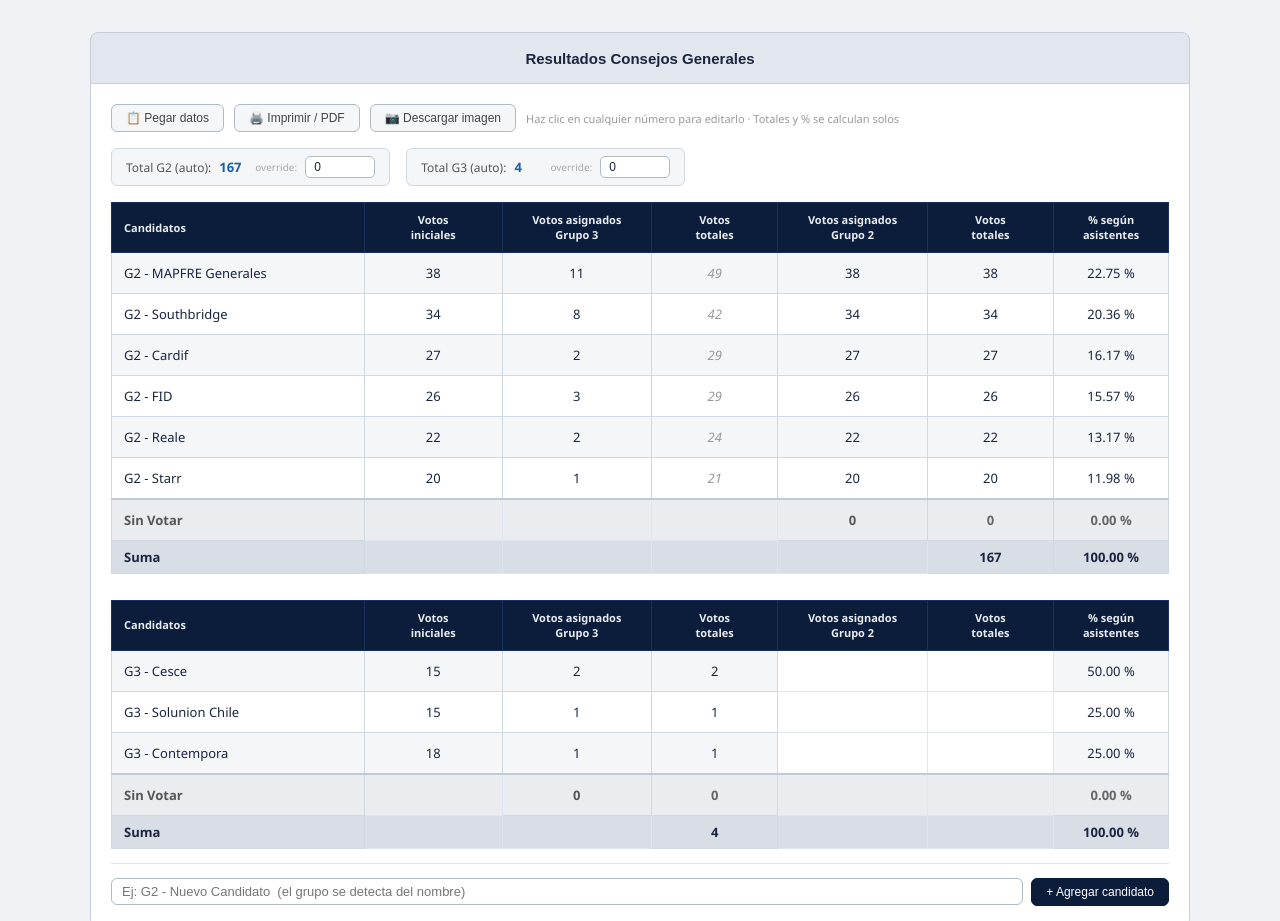
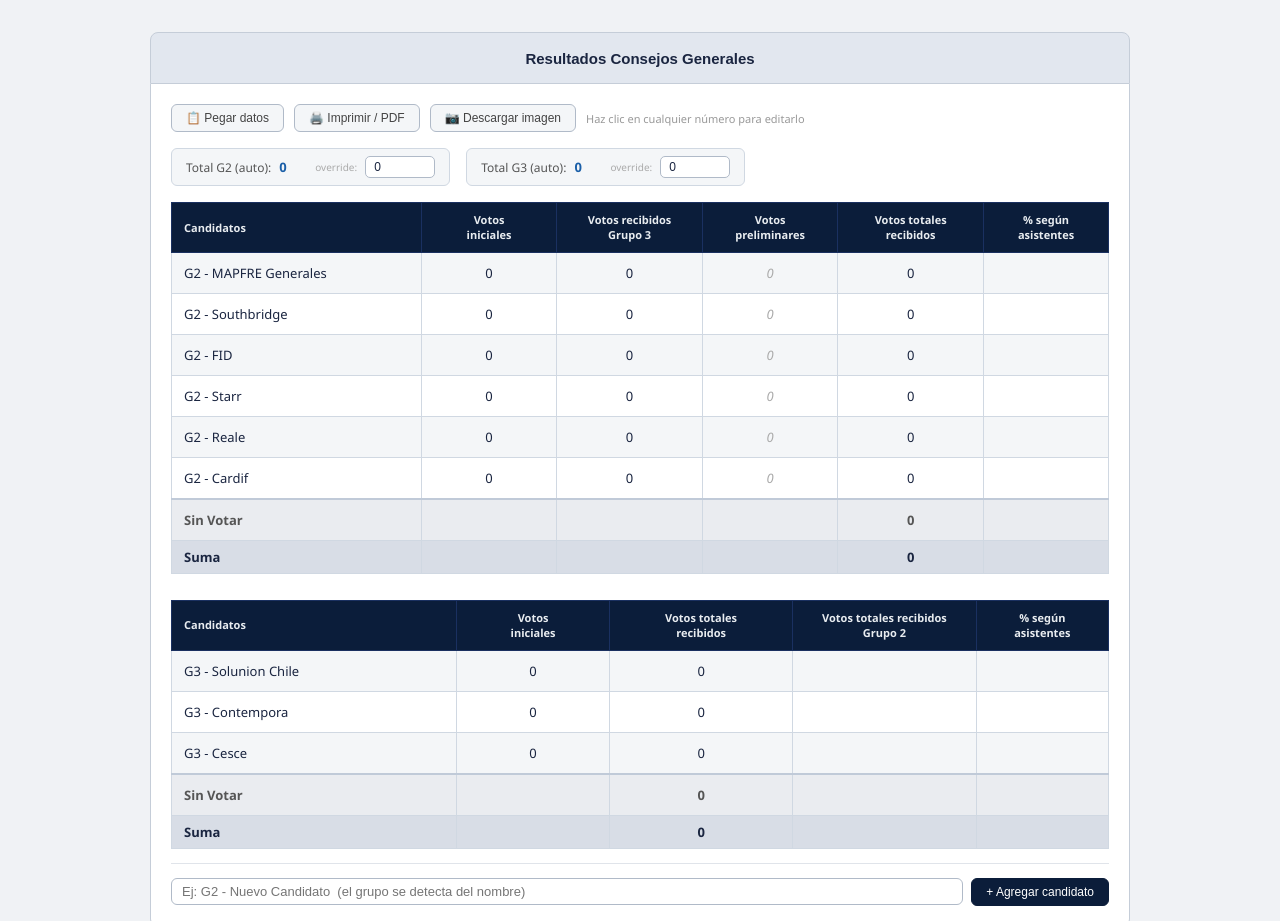
Before and after one commit to Burzua1/resultados-eleccion, a plain HTML site: page index.html in a window 1280 px wide. Shown: the top 921 px of the page. Drawn offline with nearby package versions, Linux system fonts and the light colour scheme.

Commit message:
Update index.html

```diff
--- a/index.html
+++ b/index.html
@@ -7,7 +7,7 @@
 <style>
   * { box-sizing: border-box; margin: 0; padding: 0; }
   body { font-family: 'Segoe UI', Arial, sans-serif; background: #f0f2f5; min-height: 100vh; padding: 32px 16px; }
-  .container { max-width: 1100px; margin: 0 auto; }
+  .container { max-width: 980px; margin: 0 auto; }
 
   .page-title-wrap { background: #e2e7ef; border: 1px solid #c5cdd8; border-radius: 8px 8px 0 0; padding: 14px 20px; text-align: center; }
   .page-title-wrap input { font-size: 15px; font-weight: 600; color: #1a2540; text-align: center; background: transparent; border: none; width: 100%; outline: none; cursor: pointer; }
@@ -44,20 +44,26 @@
   .paste-actions { display: flex; gap: 8px; margin-top: 8px; align-items: center; }
   .feedback { font-size: 11px; color: #0a7a3a; font-weight: 600; }
 
-  /* Tables */
   .group-section { margin-bottom: 26px; }
   .group-section:last-child { margin-bottom: 0; }
 
   table { width: 100%; border-collapse: collapse; table-layout: fixed; }
-  col.col-name { width: 22%; }
-  col.col-ini  { width: 12%; }
-  col.col-g3   { width: 13%; }
-  col.col-tot1 { width: 11%; }
-  col.col-g2   { width: 13%; }
-  col.col-tot2 { width: 11%; }
-  col.col-pct  { width: 10%; }
 
-  /* All headers same dark navy */
+  /* G2 table: 6 cols */
+  .tbl-g2 col.col-name  { width: 24%; }
+  .tbl-g2 col.col-ini   { width: 13%; }
+  .tbl-g2 col.col-g3r   { width: 14%; }
+  .tbl-g2 col.col-prel  { width: 13%; }
+  .tbl-g2 col.col-totr  { width: 14%; }
+  .tbl-g2 col.col-pct   { width: 12%; }
+
+  /* G3 table: 5 cols */
+  .tbl-g3 col.col-name  { width: 28%; }
+  .tbl-g3 col.col-ini   { width: 15%; }
+  .tbl-g3 col.col-totr  { width: 18%; }
+  .tbl-g3 col.col-g2b   { width: 18%; }
+  .tbl-g3 col.col-pct   { width: 13%; }
+
   .thead-cols th {
     background: #0B1D3A; color: #e8ecf0;
     font-size: 11px; font-weight: 600;
@@ -67,7 +73,6 @@
   }
   .thead-cols th.th-name { text-align: left; padding-left: 12px; }
 
-  /* Data rows — no special cell colors, plain alternating */
   .data-row td {
     padding: 7px 8px; font-size: 13px;
     border: 0.5px solid #d0d8e2; color: #1a2540;
@@ -76,36 +81,20 @@
   .data-row td.td-name { text-align: left; padding-left: 12px; }
   .data-row:nth-child(odd)  td { background: #f4f6f8; }
   .data-row:nth-child(even) td { background: #ffffff; }
+  /* Votos preliminares: gray italic, auto-calculated */
+  td.td-prel { color: #aaa; font-style: italic; }
 
-  /* G2 first votos totales: italic gray (reference only) */
-  tr.row-g2 td.td-tot1 { color: #999; font-style: italic; }
-  /* Empty cells for inapplicable columns */
-  td.td-blank { background: inherit !important; color: transparent !important; border-color: #e0e6ee; }
+  .row-sinvotar td { border-top: 2px solid #c0cad8; background: #eaecf0 !important; color: #666; font-weight: 600; }
+  .row-sinvotar td.td-name { color: #555; }
+  .row-suma td { border-top: 1px solid #a0afc0; background: #d8dde6 !important; color: #1a2540; font-weight: 700; }
 
-  /* Sin Votar — same light gray as odd rows, just a top border */
-  .row-sinvotar td {
-    border-top: 2px solid #c0cad8;
-    background: #eaecf0 !important;
-    color: #666;
-    font-weight: 600;
-  }
-  .row-sinvotar td.td-name { color: #555; }
-
-  /* Suma — slightly darker gray */
-  .row-suma td {
-    border-top: 1px solid #a0afc0;
-    background: #d8dde6 !important;
-    color: #1a2540;
-    font-weight: 700;
-  }
-
-  /* Hide number spinners so text stays truly centered */
+  /* Hide number spinners */
   input[type=number]::-webkit-outer-spin-button,
   input[type=number]::-webkit-inner-spin-button { -webkit-appearance: none; margin: 0; }
   input[type=number] { -moz-appearance: textfield; }
 
   .vote-input {
-    width: 64px; text-align: center;
+    width: 72px; text-align: center;
     border: 1px solid transparent; border-radius: 4px;
     padding: 3px 4px; font-size: 13px;
     background: transparent; color: #1a2540;
@@ -114,7 +103,6 @@
   .vote-input:hover { border-color: #6a8dbd; background: #edf2f9; }
   .vote-input:focus { border-color: #1a3060; background: #fff; outline: none; box-shadow: 0 0 0 2px rgba(26,48,96,0.15); }
 
-  /* Sin votar editable — fills the cell so it aligns perfectly */
   .sv-input {
     width: 100%; text-align: center;
     border: 1px solid transparent; border-radius: 4px;
@@ -158,7 +146,7 @@
       <button class="btn" onclick="togglePaste()">📋 Pegar datos</button>
       <button class="btn" onclick="window.print()">🖨️ Imprimir / PDF</button>
       <button class="btn" onclick="descargarImagen()">📷 Descargar imagen</button>
-      <span class="hint">Haz clic en cualquier número para editarlo · Totales y % se calculan solos</span>
+      <span class="hint">Haz clic en cualquier número para editarlo</span>
     </div>
 
     <div class="group-config no-print">
@@ -180,7 +168,7 @@
       <div class="paste-panel">
         <h4><span>Paso 1 — Resultados iniciales</span><span class="badge badge-g3">G2 + G3</span></h4>
         <p>Copia desde Excel <strong>3 columnas</strong>:<br>
-          <code>Nombre</code> · <code>Votos iniciales</code> · <code>Votos asignados G3</code>
+          <code>Nombre</code> · <code>Votos iniciales</code> · <code>Votos recibidos G3</code>
         </p>
         <textarea id="pasteG3" placeholder="G2 - MAPFRE Generales&#9;38&#9;11&#10;G3 - Solunion Chile&#9;15&#9;2"></textarea>
         <div class="paste-actions">
@@ -189,9 +177,12 @@
         </div>
       </div>
       <div class="paste-panel">
-        <h4><span>Paso 2 — Votos asignados G2</span><span class="badge badge-g2">Solo G2</span></h4>
-        <p>Después del paso 1, copia desde Excel <strong>2 columnas</strong>:<br>
-          <code>Nombre</code> · <code>Votos asignados G2</code>
+        <h4><span>Paso 2 — Votos totales recibidos G2</span><span class="badge badge-g2">Solo G2</span></h4>
+        <p>Acepta <strong>dos formatos</strong>:<br>
+          <strong>Excel (tabs):</strong> <code>Nombre</code> · <code>Votos</code><br>
+          <strong>Copia directa de pantalla:</strong> pega el texto tal como viene, ej:<br>
+          <code>G2 - FID 4755.95%G2 - Reale1113.10%...</code><br>
+          El nombre se busca automáticamente.
         </p>
         <textarea id="pasteG2" placeholder="G2 - MAPFRE Generales&#9;38&#10;G2 - Southbridge&#9;34"></textarea>
         <div class="paste-actions">
@@ -213,7 +204,6 @@
 <script src="https://cdnjs.cloudflare.com/ajax/libs/html2canvas/1.4.1/html2canvas.min.js"></script>
 <script>
 let nextId = 10;
-// Sin votar editables: solo G3 tabla tiene sv.G3.g3, G2 tabla tiene sv.G2.g2
 let sv = { G2: { g2: 0 }, G3: { g3: 0 } };
 
 function groupFromName(n) {
@@ -222,16 +212,16 @@
 }
 
 let candidates = [
-  {id:1, name:"G2 - MAPFRE Generales", ini:38, g3:11, g2:38},
-  {id:2, name:"G2 - Southbridge",      ini:34, g3:8,  g2:34},
-  {id:3, name:"G2 - FID",              ini:26, g3:3,  g2:26},
-  {id:4, name:"G2 - Starr",            ini:20, g3:1,  g2:20},
-  {id:5, name:"G2 - Reale",            ini:22, g3:2,  g2:22},
-  {id:6, name:"G2 - Cardif",           ini:27, g3:2,  g2:27},
-  {id:7, name:"G3 - Solunion Chile",   ini:15, g3:1,  g2:0},
-  {id:8, name:"G3 - Contempora",       ini:18, g3:1,  g2:0},
-  {id:9, name:"G3 - Cesce",            ini:15, g3:2,  g2:0},
-].map(c => ({...c, group: groupFromName(c.name)}));
+  {id:1, name:"G2 - MAPFRE Generales"},
+  {id:2, name:"G2 - Southbridge"},
+  {id:3, name:"G2 - FID"},
+  {id:4, name:"G2 - Starr"},
+  {id:5, name:"G2 - Reale"},
+  {id:6, name:"G2 - Cardif"},
+  {id:7, name:"G3 - Solunion Chile"},
+  {id:8, name:"G3 - Contempora"},
+  {id:9, name:"G3 - Cesce"},
+].map(c => ({...c, group: groupFromName(c.name), ini:0, g3:0, g2:0}));
 
 function getAutoTotal(group) {
   if (group === "G2") return candidates.filter(c=>c.group==="G2").reduce((s,c)=>s+c.g2,0) + sv.G2.g2;
@@ -257,136 +247,126 @@
   return String(s).replace(/&/g,"&amp;").replace(/</g,"&lt;").replace(/>/g,"&gt;");
 }
 
-function buildTable(group) {
-  const sorted = getSorted(group);
-  const isG2   = group === "G2";
-  const total  = getTotal(group);
-
-  // Sums candidates only
-  const sumTot1cand = sorted.reduce((s,c)=>s+(isG2 ? c.ini+c.g3 : c.g3),0);
-  const sumTot2cand = isG2 ? sorted.reduce((s,c)=>s+c.g2,0) : null;
-
-  // Add sin votar to relevant column
-  const sumTot2withSv = isG2 ? sumTot2cand + sv.G2.g2 : null;
-  const sumTot1withSv = !isG2 ? sumTot1cand + sv.G3.g3 : null;
-
-  const pctSuma = isG2 ? pct(sumTot2withSv, total) : pct(sumTot1withSv, total);
+function buildTableG2() {
+  const sorted = getSorted("G2");
+  const total  = getTotal("G2");
+  const svVal  = sv.G2.g2;
+  const sumCand = sorted.reduce((s,c)=>s+c.g2, 0);
+  const sumaTotal = sumCand + svVal;
 
   const rows = sorted.map(c => {
-    const t1val  = isG2 ? c.ini+c.g3 : c.g3;
-    const pctVal = isG2 ? pct(c.g2, total) : pct(c.g3, total);
-
-    // Col tot1: G2 shows gray italic number, G3 shows normal
-    const tot1Cell = `<td class="td-tot1">${t1val}</td>`;
-
-    // Col g2 (editable): G2 only
-    const g2Cell = isG2
-      ? `<td><input class="vote-input" type="number" min="0" value="${c.g2}" onchange="update(${c.id},'g2',this.value)" /></td>`
-      : `<td class="td-blank"></td>`;
-
-    // Col tot2: G2 shows g2 value, G3 blank
-    const tot2Cell = isG2
-      ? `<td class="td-tot2">${c.g2}</td>`
-      : `<td class="td-blank"></td>`;
-
+    const prel = c.ini + c.g3; // Votos preliminares = ini + recibidos G3
     return `
-      <tr class="data-row row-${group.toLowerCase()}">
+    <tr class="data-row row-g2">
       <td class="td-name">${esc(c.name)}<button class="del-btn no-print" onclick="del(${c.id})">✕</button></td>
       <td><input class="vote-input" type="number" min="0" value="${c.ini}" onchange="update(${c.id},'ini',this.value)" /></td>
-        <td><input class="vote-input" type="number" min="0" value="${c.g3}" onchange="update(${c.id},'g3',this.value)" /></td>
-        ${tot1Cell}
-        ${g2Cell}
-        ${tot2Cell}
-        <td>${pctVal}</td>
+      <td><input class="vote-input" type="number" min="0" value="${c.g3}"  onchange="update(${c.id},'g3',this.value)" /></td>
+      <td class="td-prel">${prel}</td>
+      <td><input class="vote-input" type="number" min="0" value="${c.g2}"  onchange="update(${c.id},'g2',this.value)" /></td>
+      <td>${pct(c.g2, total)}</td>
     </tr>`;
   }).join("");
 
-  // Sin Votar row:
-  // G2 table: editable only in col tot2 (Votos totales G2). Col g3 and ini = blank.
-  // G3 table: editable only in col tot1 (Votos totales G3 = votos asignados G3). Col ini = blank.
-  const svG3val = sv.G3.g3;
-  const svG2val = sv.G2.g2;
-
-  let sinVotarRow;
-  if (isG2) {
-    const svPct = pct(svG2val, total);
-    sinVotarRow = `
+  const sinVotarRow = `
     <tr class="data-row row-sinvotar">
       <td class="td-name">Sin Votar</td>
-        <td class="td-blank"></td>
-        <td class="td-blank"></td>
-        <td class="td-blank"></td>
-        <td><input class="sv-input" type="number" min="0" value="${svG2val}" onchange="updateSv('G2','g2',this.value)" /></td>
-        <td>${svG2val}</td>
-        <td>${svPct}</td>
+      <td></td>
+      <td></td>
+      <td></td>
+      <td><input class="sv-input" type="number" min="0" value="${svVal}" onchange="updateSv('G2','g2',this.value)" /></td>
+      <td>${pct(svVal, total)}</td>
     </tr>`;
-  } else {
-    const svPct = pct(svG3val, total);
-    sinVotarRow = `
-      <tr class="data-row row-sinvotar">
-        <td class="td-name">Sin Votar</td>
-        <td class="td-blank"></td>
-        <td><input class="sv-input" type="number" min="0" value="${svG3val}" onchange="updateSv('G3','g3',this.value)" /></td>
-        <td>${svG3val}</td>
-        <td class="td-blank"></td>
-        <td class="td-blank"></td>
-        <td>${svPct}</td>
-      </tr>`;
-  }
 
-  // Suma row:
-  // G2: tot1 blank, tot2 = sumTot2withSv
-  // G3: tot1 = sumTot1withSv, tot2 blank
-  const sumaRow = isG2
-    ? `<tr class="data-row row-suma">
+  const sumaRow = `
+    <tr class="data-row row-suma">
       <td class="td-name">Suma</td>
-        <td class="td-blank"></td>
-        <td class="td-blank"></td>
-        <td class="td-blank"></td>
-        <td class="td-blank"></td>
-        <td>${sumTot2withSv}</td>
-        <td>${pctSuma}</td>
-       </tr>`
-    : `<tr class="data-row row-suma">
-        <td class="td-name">Suma</td>
-        <td class="td-blank"></td>
-        <td class="td-blank"></td>
-        <td>${sumTot1withSv}</td>
-        <td class="td-blank"></td>
-        <td class="td-blank"></td>
-        <td>${pctSuma}</td>
+      <td></td>
+      <td></td>
+      <td></td>
+      <td>${sumaTotal}</td>
+      <td>${pct(sumaTotal, total)}</td>
     </tr>`;
 
   return `
     <div class="group-section">
-      <table>
+      <table class="tbl-g2">
         <colgroup>
-          <col class="col-name"><col class="col-ini"><col class="col-g3">
-          <col class="col-tot1"><col class="col-g2"><col class="col-tot2"><col class="col-pct">
+          <col class="col-name"><col class="col-ini">
+          <col class="col-g3r"><col class="col-prel">
+          <col class="col-totr"><col class="col-pct">
         </colgroup>
         <thead>
           <tr class="thead-cols">
             <th class="th-name">Candidatos</th>
             <th>Votos<br>iniciales</th>
-            <th>Votos asignados<br>Grupo 3</th>
-            <th>Votos<br>totales</th>
-            <th>Votos asignados<br>Grupo 2</th>
-            <th>Votos<br>totales</th>
+            <th>Votos recibidos<br>Grupo 3</th>
+            <th>Votos<br>preliminares</th>
+            <th>Votos totales<br>recibidos</th>
             <th>% según<br>asistentes</th>
           </tr>
         </thead>
-        <tbody>
-          ${rows}
-          ${sinVotarRow}
-          ${sumaRow}
-        </tbody>
+        <tbody>${rows}${sinVotarRow}${sumaRow}</tbody>
+      </table>
+    </div>`;
+}
+
+function buildTableG3() {
+  const sorted = getSorted("G3");
+  const total  = getTotal("G3");
+  const svVal  = sv.G3.g3;
+  const sumCand = sorted.reduce((s,c)=>s+c.g3, 0);
+  const sumaTotal = sumCand + svVal;
+
+  const rows = sorted.map(c => `
+    <tr class="data-row row-g3">
+      <td class="td-name">${esc(c.name)}<button class="del-btn no-print" onclick="del(${c.id})">✕</button></td>
+      <td><input class="vote-input" type="number" min="0" value="${c.ini}" onchange="update(${c.id},'ini',this.value)" /></td>
+      <td><input class="vote-input" type="number" min="0" value="${c.g3}"  onchange="update(${c.id},'g3',this.value)" /></td>
+      <td class="td-blank"></td>
+      <td>${pct(c.g3, total)}</td>
+    </tr>`).join("");
+
+  const sinVotarRow = `
+    <tr class="data-row row-sinvotar">
+      <td class="td-name">Sin Votar</td>
+      <td></td>
+      <td><input class="sv-input" type="number" min="0" value="${svVal}" onchange="updateSv('G3','g3',this.value)" /></td>
+      <td class="td-blank"></td>
+      <td>${pct(svVal, total)}</td>
+    </tr>`;
+
+  const sumaRow = `
+    <tr class="data-row row-suma">
+      <td class="td-name">Suma</td>
+      <td></td>
+      <td>${sumaTotal}</td>
+      <td></td>
+      <td>${pct(sumaTotal, total)}</td>
+    </tr>`;
+
+  return `
+    <div class="group-section">
+      <table class="tbl-g3">
+        <colgroup>
+          <col class="col-name"><col class="col-ini">
+          <col class="col-totr"><col class="col-g2b"><col class="col-pct">
+        </colgroup>
+        <thead>
+          <tr class="thead-cols">
+            <th class="th-name">Candidatos</th>
+            <th>Votos<br>iniciales</th>
+            <th>Votos totales<br>recibidos</th>
+            <th>Votos totales recibidos<br>Grupo 2</th>
+            <th>% según<br>asistentes</th>
+          </tr>
+        </thead>
+        <tbody>${rows}${sinVotarRow}${sumaRow}</tbody>
       </table>
     </div>`;
 }
 
 function render() {
-  const groups = [...new Set(candidates.map(c=>c.group))].sort();
-  document.getElementById("tables").innerHTML = groups.map(buildTable).join("");
+  document.getElementById("tables").innerHTML = buildTableG2() + buildTableG3();
   document.getElementById("autoG2").textContent = getAutoTotal("G2");
   document.getElementById("autoG3").textContent = getAutoTotal("G3");
 }
@@ -439,20 +419,44 @@
   showFb("fbG3", `✓ ${count} candidatos aplicados`);
 }
 
+function parseSmartG2(text) {
+  // Tab-separated (Excel paste) — find first non-empty numeric value after the name
+  if (text.includes('\t')) {
+    return text.trim().split('\n').map(line => {
+      const parts = line.split('\t').map(s => s.trim());
+      const name = parts[0];
+      if (!name) return null;
+      // Find first column that is a pure integer (skip empty, skip percentages)
+      const voteCol = parts.slice(1).find(p => p !== '' && /^\d+$/.test(p));
+      const votes = voteCol ? parseInt(voteCol) : 0;
+      return {name, votes};
+    }).filter(Boolean);
+  }
+  // Concatenated screen-copy format: "G2 - FID 4755.95%..."
+  const results = [];
+  const regex = /(G\d+\s*-\s*[A-Za-z\s]+?)\s*(\d+)\s*\d+\.\d{2}\s*%/g;
+  let m;
+  while ((m = regex.exec(text)) !== null) {
+    const name = m[1].trim();
+    const votes = parseInt(m[2])||0;
+    if (name) results.push({name, votes});
+  }
+  return results;
+}
+
 function applyPasteG2() {
-  const lines = document.getElementById("pasteG2").value.trim().split("\n");
+  const raw = document.getElementById("pasteG2").value.trim();
+  const items = parseSmartG2(raw);
   let matched = 0;
-  lines.forEach(line => {
-    const p = line.split("\t");
-    if (!p[0]) return;
-    const name = p[0].trim();
-    const g2   = parseInt((p[1]||"").replace(/\D/g,""))||0;
-    const c = candidates.find(x=>x.name.toLowerCase()===name.toLowerCase());
-    if (c) { c.g2=g2; matched++; }
+  items.forEach(({name, votes}) => {
+    const c = candidates.find(x => x.name.toLowerCase() === name.toLowerCase());
+    if (c) { c.g2 = votes; matched++; }
   });
   document.getElementById("pasteG2").value = "";
   render();
-  showFb("fbG2", `✓ ${matched} candidatos G2 actualizados`);
+  showFb("fbG2", matched > 0
+    ? `✓ ${matched} candidatos G2 actualizados`
+    : `⚠ No se encontraron coincidencias — verifica los nombres`);
 }
 
 function showFb(id, msg) {
```
Lines whose indentation alone changed are shown as unchanged.
